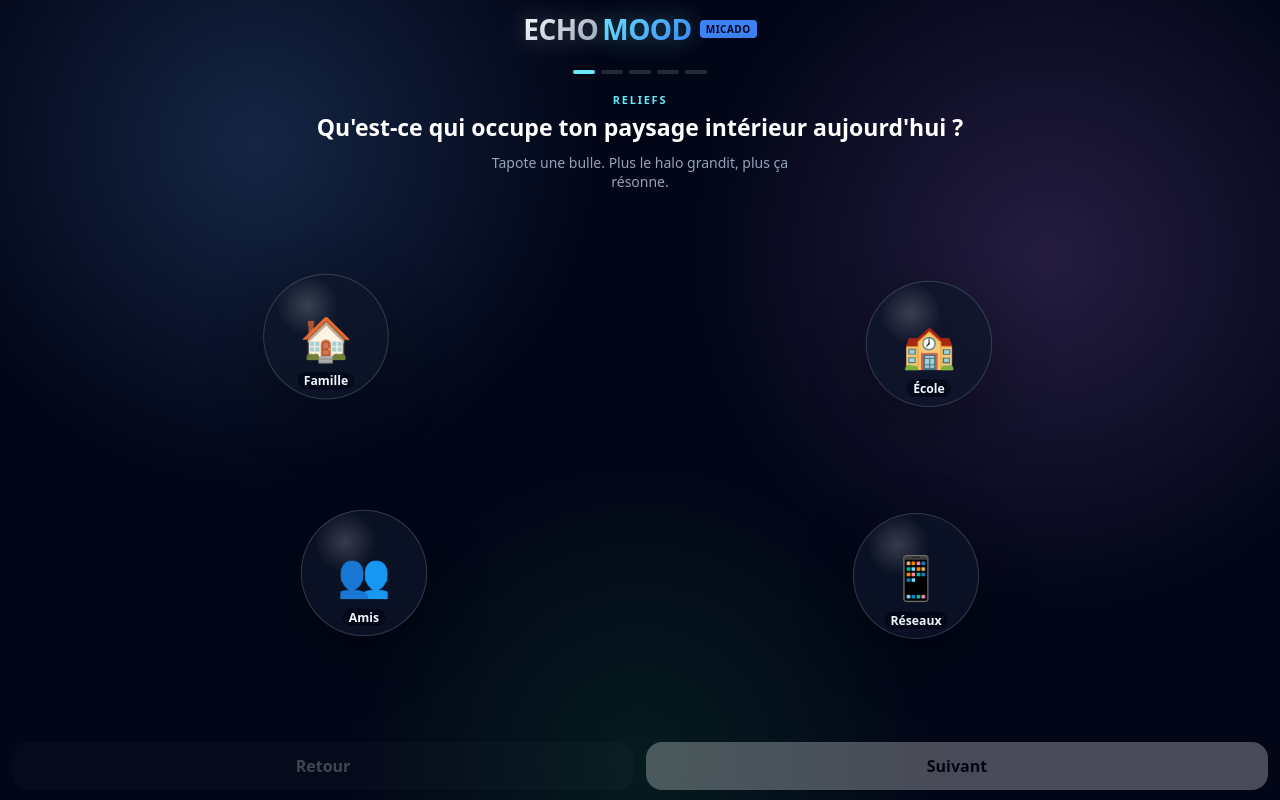
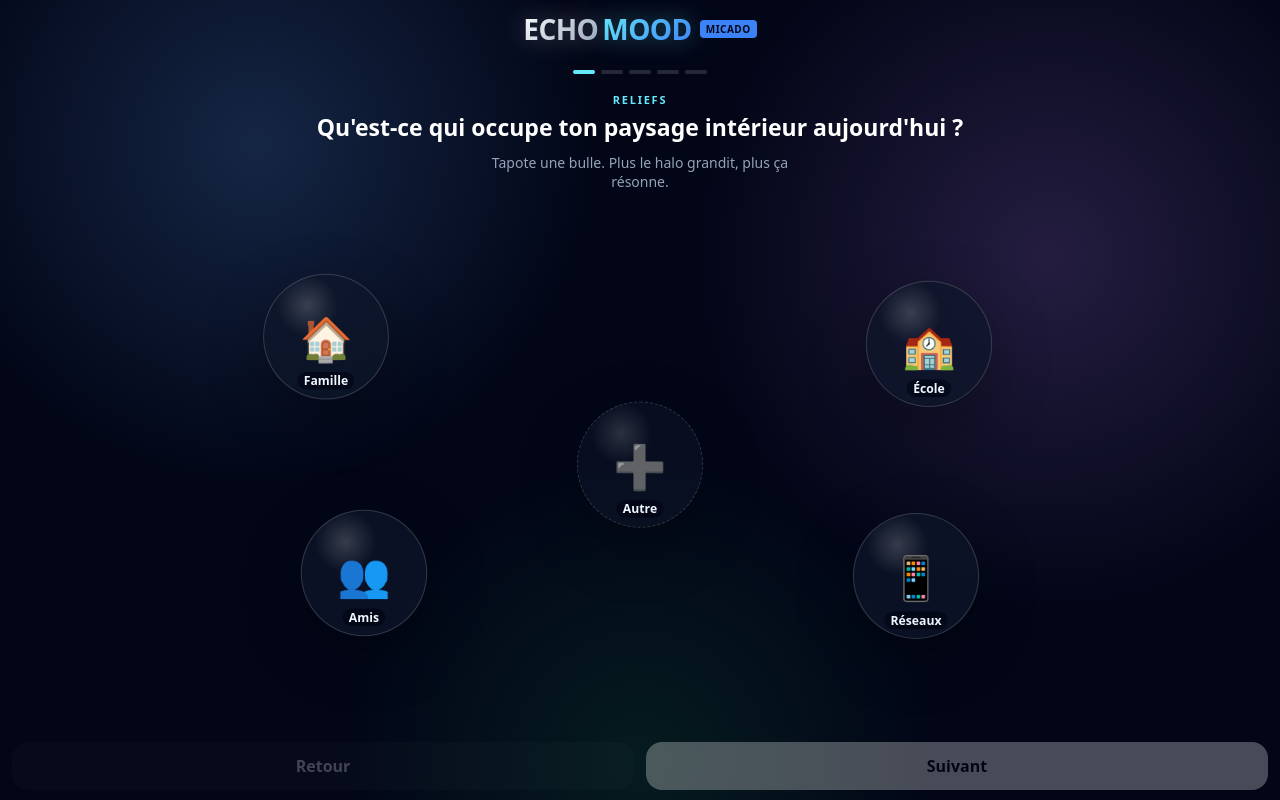
Before and after one commit to pierkiroule/echomood-micado, a React (Vite) app: page / in a window 1280 px wide. Built offline with nearby package versions, Linux system fonts and the light colour scheme.

Commit message:
Add custom bubble option

```diff
--- a/src/App.jsx
+++ b/src/App.jsx
@@ -83,12 +83,24 @@ const POSITIONS = [
   { left: '73%', top: '28%', delay: '.8s' },
   { left: '28%', top: '70%', delay: '1.4s' },
   { left: '72%', top: '70%', delay: '.3s' },
+  { left: '50%', top: '50%', delay: '.6s' },
 ]
+
+const EMPTY_CUSTOM_ITEMS = {
+  world: null,
+  inside: null,
+  supports: null,
+  missing: null,
+  star: null,
+}
 
 export default function App() {
   const [stepIndex, setStepIndex] = useState(0)
   const [answers, setAnswers] = useState({})
+  const [customItems, setCustomItems] = useState(EMPTY_CUSTOM_ITEMS)
+  const [customModalStep, setCustomModalStep] = useState(null)
   const current = STEPS[stepIndex]
+  const currentItems = getStepItems(current, customItems)
 
   function toggle(id) {
     if (current.single) {
@@ -105,6 +117,33 @@ export default function App() {
   function reset() {
     setStepIndex(0)
     setAnswers({})
+    setCustomItems(EMPTY_CUSTOM_ITEMS)
+    setCustomModalStep(null)
+  }
+
+  function openCustomModal() {
+    setCustomModalStep(current.id)
+  }
+
+  function saveCustomItem(stepId, item) {
+    const customId = `custom-${stepId}`
+
+    setCustomItems(prev => ({
+      ...prev,
+      [stepId]: {
+        id: customId,
+        emoji: item.emoji,
+        label: item.label,
+      },
+    }))
+
+    setAnswers(prev => ({
+      ...prev,
+      [customId]: 1,
+      ...(stepId === 'star' ? { star: customId } : {}),
+    }))
+
+    setCustomModalStep(null)
   }
 
   function getCurrentStepHasAnswer() {
@@ -112,7 +151,7 @@ export default function App() {
       return Boolean(answers.star)
     }
 
-    return current.items.some(([id]) => (answers[id] || 0) > 0)
+    return currentItems.some(([id]) => (answers[id] || 0) > 0)
   }
 
   function canGoNext() {
@@ -120,7 +159,7 @@ export default function App() {
   }
 
   if (stepIndex >= STEPS.length) {
-    return <Reveal answers={answers} onReset={reset} />
+    return <Reveal answers={answers} customItems={customItems} onReset={reset} />
   }
 
   return (
@@ -143,7 +182,13 @@ export default function App() {
         <p className="soft">Tapote une bulle. Plus le halo grandit, plus ça résonne.</p>
       </section>
 
-      <FloatingBubbles step={current} answers={answers} onTap={toggle} />
+      <FloatingBubbles
+        step={current}
+        items={currentItems}
+        answers={answers}
+        onCustomTap={openCustomModal}
+        onTap={toggle}
+      />
 
       <section className="nav">
         <button className="secondary" onClick={() => setStepIndex(v => Math.max(0, v - 1))} disabled={stepIndex === 0}>
@@ -157,22 +202,31 @@ export default function App() {
           {stepIndex === 4 ? 'Révéler' : 'Suivant'}
         </button>
       </section>
+
+      {customModalStep && (
+        <CustomItemModal
+          initialItem={customItems[customModalStep]}
+          onCancel={() => setCustomModalStep(null)}
+          onSave={item => saveCustomItem(customModalStep, item)}
+        />
+      )}
     </main>
   )
 }
 
-function FloatingBubbles({ step, answers, onTap }) {
+function FloatingBubbles({ step, items, answers, onTap, onCustomTap }) {
   return (
     <div className="bubble-stage">
-      {step.items.map(([id, emoji, label], index) => {
+      {items.map(([id, emoji, label, type], index) => {
         const level = step.single ? (answers.star === id ? 3 : 0) : answers[id] || 0
         const pos = POSITIONS[index]
+        const isAddCustom = type === 'add-custom'
 
         return (
           <button
             key={id}
-            className={`bubble level-${level}`}
-            onClick={() => onTap(id)}
+            className={`bubble ${isAddCustom ? 'bubble-add' : ''} level-${level}`}
+            onClick={() => isAddCustom ? onCustomTap() : onTap(id)}
             style={{
               '--x': pos.left,
               '--y': pos.top,
@@ -195,8 +249,55 @@ function FloatingBubbles({ step, answers, onTap }) {
   )
 }
 
-function Reveal({ answers, onReset }) {
-  const nodes = getActiveNodes(answers)
+function CustomItemModal({ initialItem, onCancel, onSave }) {
+  const [emoji, setEmoji] = useState(initialItem?.emoji || '')
+  const [label, setLabel] = useState(initialItem?.label || '')
+  const cleanLabel = label.trim().slice(0, 20)
+  const cleanEmoji = emoji.trim().slice(0, 4)
+  const canSave = cleanEmoji.length > 0 && cleanLabel.length > 0
+
+  function handleSubmit(event) {
+    event.preventDefault()
+    if (!canSave) return
+    onSave({ emoji: cleanEmoji, label: cleanLabel })
+  }
+
+  return (
+    <div className="modal-backdrop" role="presentation">
+      <form className="custom-modal" onSubmit={handleSubmit} aria-label="Ajouter une bulle personnalisée">
+        <p className="kicker">Autre bulle</p>
+        <h2>Ajouter ce qui manque</h2>
+        <label>
+          Emoji
+          <input
+            value={emoji}
+            onChange={event => setEmoji(event.target.value)}
+            placeholder="🌙"
+            maxLength={4}
+            autoFocus
+          />
+        </label>
+        <label>
+          Mot court
+          <input
+            value={label}
+            onChange={event => setLabel(event.target.value.slice(0, 20))}
+            placeholder="Ton mot"
+            maxLength={20}
+          />
+        </label>
+        <p className="modal-hint">{cleanLabel.length}/20 caractères · local uniquement</p>
+        <div className="modal-actions">
+          <button className="secondary" type="button" onClick={onCancel}>Annuler</button>
+          <button className="primary" type="submit" disabled={!canSave}>Valider</button>
+        </div>
+      </form>
+    </div>
+  )
+}
+
+function Reveal({ answers, customItems, onReset }) {
+  const nodes = getActiveNodes(answers, customItems)
   const links = getLinks(answers).slice(0, 3)
 
   return (
@@ -425,13 +526,31 @@ function positionNodes(nodes) {
   return result
 }
 
-function getActiveNodes(answers) {
+function getStepItems(step, customItems = EMPTY_CUSTOM_ITEMS) {
+  const customItem = customItems[step.id]
+  const addCustomItem = [`add-${step.id}`, '➕', 'Autre', 'add-custom']
+
+  if (!customItem) {
+    return [...step.items, addCustomItem]
+  }
+
+  return [
+    ...step.items,
+    [customItem.id, customItem.emoji, customItem.label, 'custom'],
+  ]
+}
+
+function getActiveNodes(answers, customItems = {}) {
   const nodes = []
 
   for (const step of STEPS) {
+    const items = getStepItems(step, customItems).filter(([, , , type]) => type !== 'add-custom')
+
     if (step.id === 'star') {
       if (answers.star) {
-        const item = step.items.find(i => i[0] === answers.star)
+        const item = items.find(i => i[0] === answers.star)
+        if (!item) continue
+
         nodes.push({
           id: answers.star,
           emoji: item[1],
@@ -446,7 +565,7 @@ function getActiveNodes(answers) {
       continue
     }
 
-    for (const [id, emoji, label] of step.items) {
+    for (const [id, emoji, label] of items) {
       const level = answers[id] || 0
       if (level > 0) {
         nodes.push({
--- a/src/index.css
+++ b/src/index.css
@@ -110,6 +110,12 @@ h1 {
   line-height: 1.12;
 }
 
+h2 {
+  margin: 0;
+  font-size: 20px;
+  line-height: 1.15;
+}
+
 .soft {
   margin: clamp(6px, 1.5vh, 12px) auto 0;
   max-width: 340px;
@@ -147,6 +153,13 @@ h1 {
   animation-delay: var(--delay);
   box-shadow: 0 18px 60px rgba(0,0,0,.30);
   touch-action: manipulation;
+}
+
+.bubble-add {
+  border-style: dashed;
+  background:
+    radial-gradient(circle at 35% 25%, rgba(255,255,255,.14), transparent 25%),
+    rgba(15,23,42,.54);
 }
 
 .bubble-emoji {
@@ -372,6 +385,63 @@ h1 {
   opacity: .28;
   cursor: not-allowed;
   filter: grayscale(1);
+}
+
+.modal-backdrop {
+  position: fixed;
+  inset: 0;
+  z-index: 20;
+  display: grid;
+  place-items: center;
+  padding: 18px;
+  background: rgba(2,6,23,.74);
+  backdrop-filter: blur(10px);
+}
+
+.custom-modal {
+  width: min(100%, 360px);
+  padding: 18px;
+  border-radius: 24px;
+  background: rgba(15,23,42,.96);
+  border: 1px solid rgba(255,255,255,.16);
+  box-shadow: 0 24px 80px rgba(0,0,0,.45);
+}
+
+.custom-modal label {
+  display: grid;
+  gap: 7px;
+  margin-top: 14px;
+  color: #cbd5e1;
+  font-size: 13px;
+  font-weight: 800;
+}
+
+.custom-modal input {
+  width: 100%;
+  border: 1px solid rgba(255,255,255,.16);
+  border-radius: 14px;
+  padding: 12px 13px;
+  background: rgba(2,6,23,.82);
+  color: white;
+  font: inherit;
+  outline: 0;
+}
+
+.custom-modal input:focus {
+  border-color: #67e8f9;
+  box-shadow: 0 0 0 3px rgba(103,232,249,.16);
+}
+
+.modal-hint {
+  margin: 10px 0 0;
+  color: #94a3b8;
+  font-size: 12px;
+}
+
+.modal-actions {
+  display: flex;
+  gap: 10px;
+  margin-top: 16px;
 }
 
 
```
